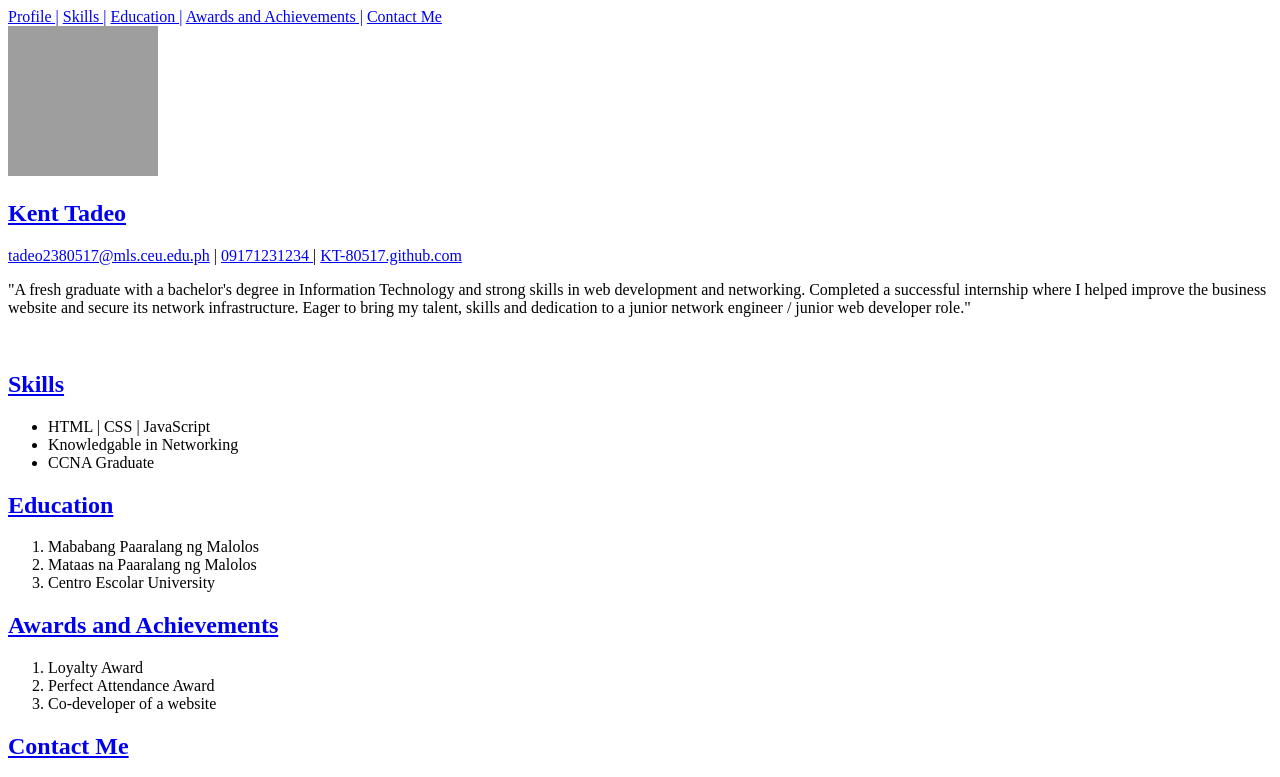
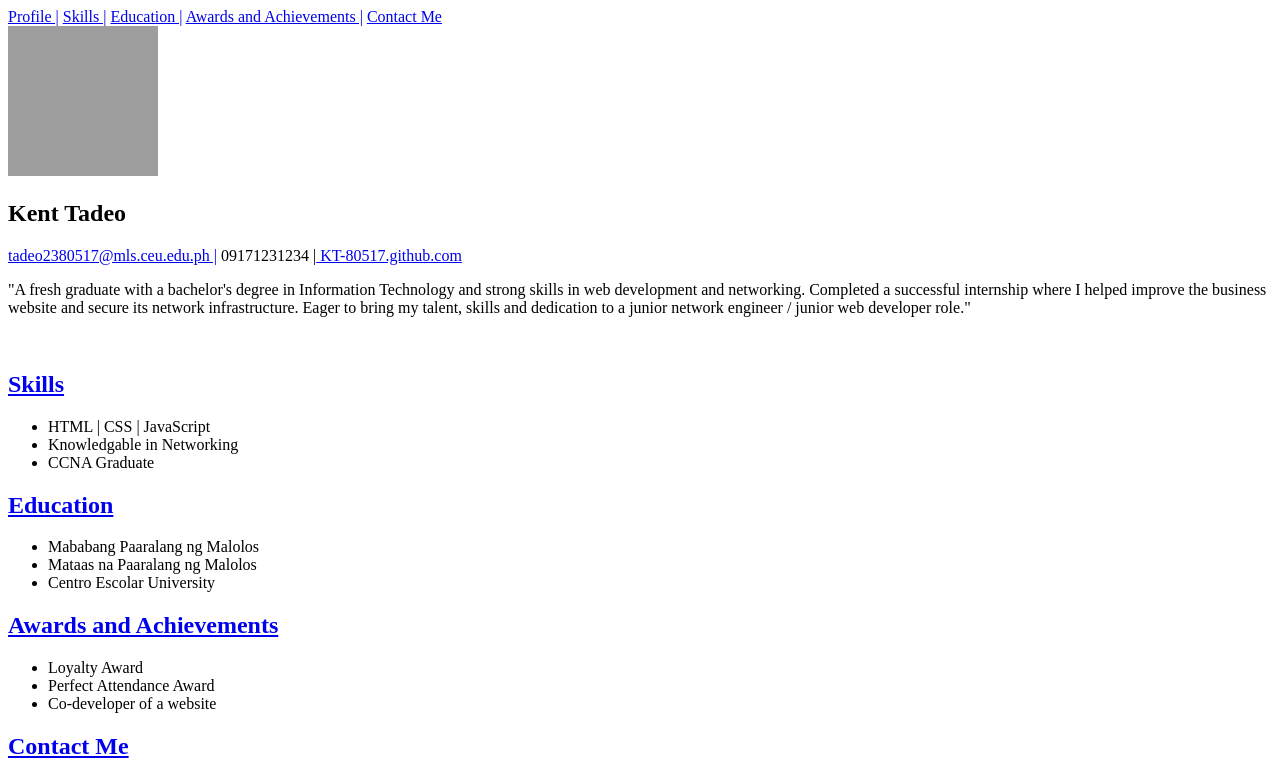
Before and after one commit to KT-80517/PRIN135-PrelimExam, a plain HTML site: page index.html in a window 1280 px wide. Shown: the top 777 px of the page. Drawn offline with Linux system fonts and the light colour scheme; grey boxes are pictures that could not be loaded.

Commit message:
exam with errors/mistakes

```diff
--- a/index.html
+++ b/index.html
@@ -16,9 +16,9 @@
     <body>
         <img src="https://www.tageselternzentrum.at/wp-content/uploads/2021/03/avatar.jpg" alt="A photo of you" width="150" height="150">
 
-		<section>
-            <a href="#profile"><h1 id="profile">Kent Tadeo</h1></a>
-            <a href="mailto:tadeo2380517@mls.ceu.edu.ph">tadeo2380517@mls.ceu.edu.ph</a> | <a href="tel:09171231234"> 09171231234 </a> | <a href="https://github.com/KT-80517" target="_blank"> KT-80517.github.com</a>
+				<section>
+            <h1>Kent Tadeo</h1>
+            <a href="#contact">tadeo2380517@mls.ceu.edu.ph |</a><a> 09171231234 |</a><a href="https://github.com/KT-80517" target="_blank"> KT-80517.github.com</a>
             <p>"A fresh graduate with a bachelor's degree in Information Technology and strong skills in web development and networking.
                 Completed a successful internship where I helped improve the business website and secure its network infrastructure.
                 Eager to bring my talent, skills and dedication to a junior network engineer / junior web developer role."</p>
@@ -36,32 +36,32 @@
 
         <section>
             <a href="#education"><h2 id="education">Education</h2></a>
-            <ol>
+            <ul>
                 <li>Mababang Paaralang ng Malolos</li>
                 <li>Mataas na Paaralang ng Malolos </li>
                 <li>Centro Escolar University</li>
-            </ol>
+            </ul>
         </section>
 
         <section>
             <a href="#awards"><h2 id="awards">Awards and Achievements</h2></a>
-            <ol>
+            <ul>
                 <li>Loyalty Award</li>
                 <li>Perfect Attendance Award</li>
                 <li>Co-developer of a website</li>
-            </ol>
+            </ul>
          </section>
 
-		<section>
+					<section>
             <form action="/action_page.php">
                 <a href="#contact-me"><h2 id="contact-me">Contact Me</h2></a>
                 <label for="full-name"><b>Name:</b></label>
                 <br>
-                <input type="text" id="full-name" name="full-name" placeholder="John Doe" maxlength="25" required>
+                <input type="text" id="full-name" name="full-name" placeholder="John Doe" maxlength="25">
                 <br>
                 <label for="email"><b>Email:</b></label>
                 <br>
-                <input type="email" id="email" name="email" placeholder="johndoe@emai.com" maxlength="25" required>
+                <input type="email" id="email" name="email" placeholder="johndoe@emai.com" maxlength="25">
                 <br>
                 <label for="message"><b>Message:</b></label>
                 <br>
```
